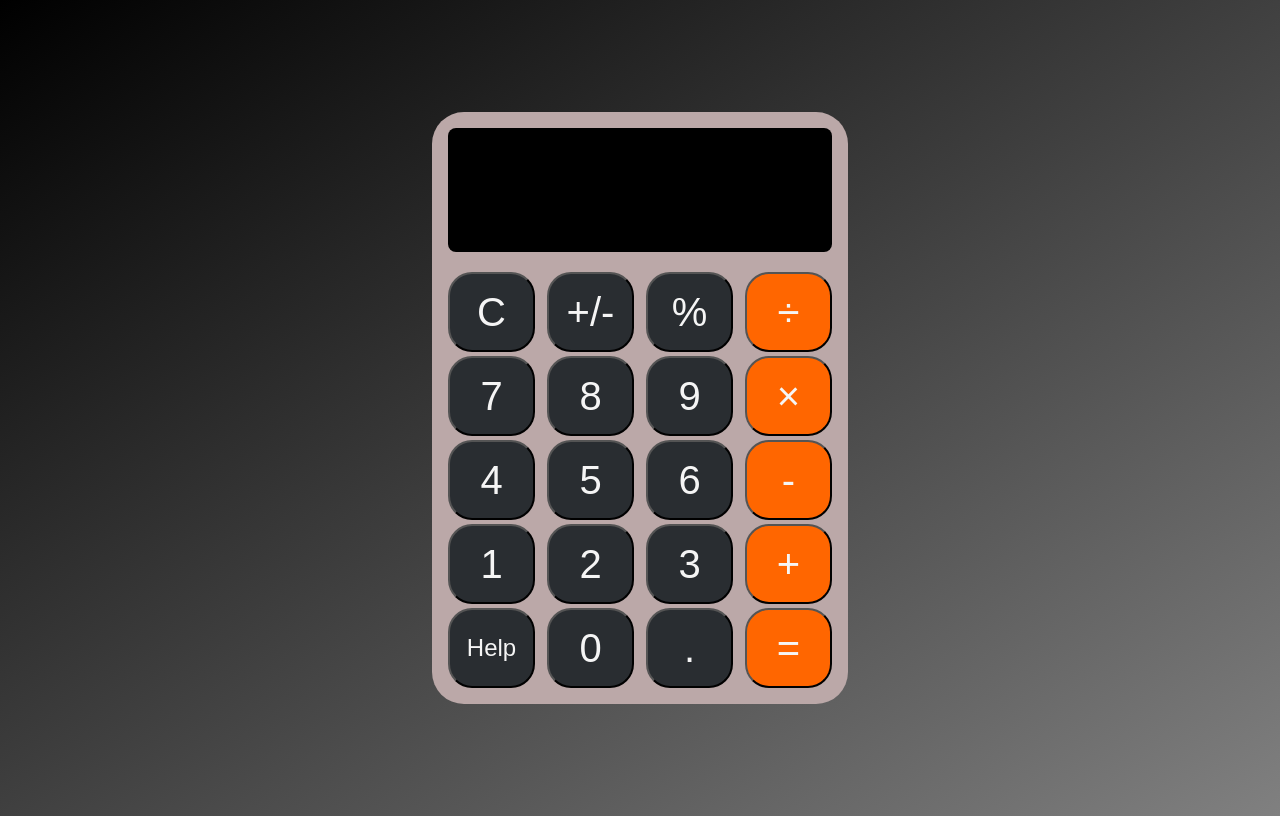
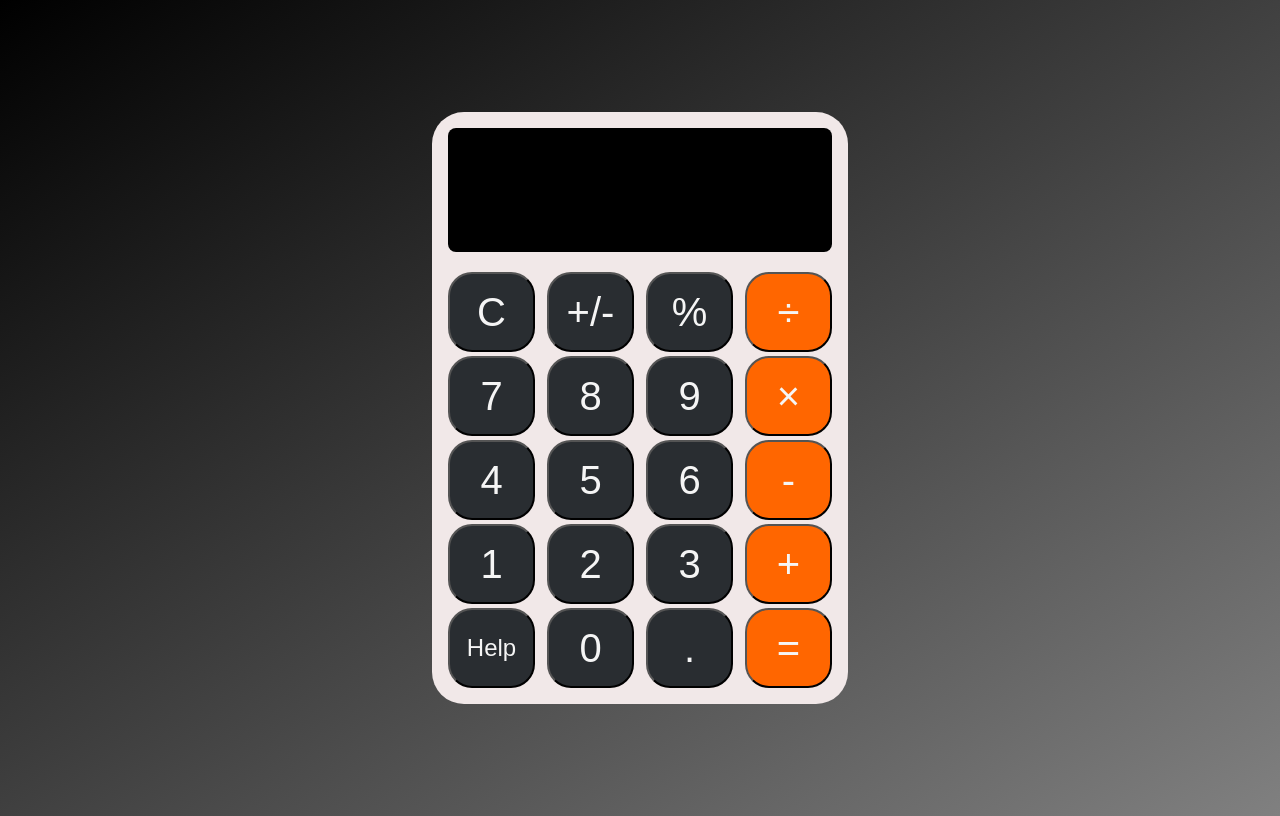
Before and after one commit to mickeyweb1/Colab-Project, a plain HTML site: page index.html in a window 1280 px wide. Drawn offline with Linux system fonts and the light colour scheme.

Commit message:
Second commit

```diff
--- a/style.css
+++ b/style.css
@@ -6,7 +6,7 @@ body {
     align-items:center;
 }
 .Calculator {
-    background-color:rgb(187, 168, 168);
+    background-color:rgb(241, 232, 232);
     width:24rem;
     height:35rem;
     padding:1rem;
```
